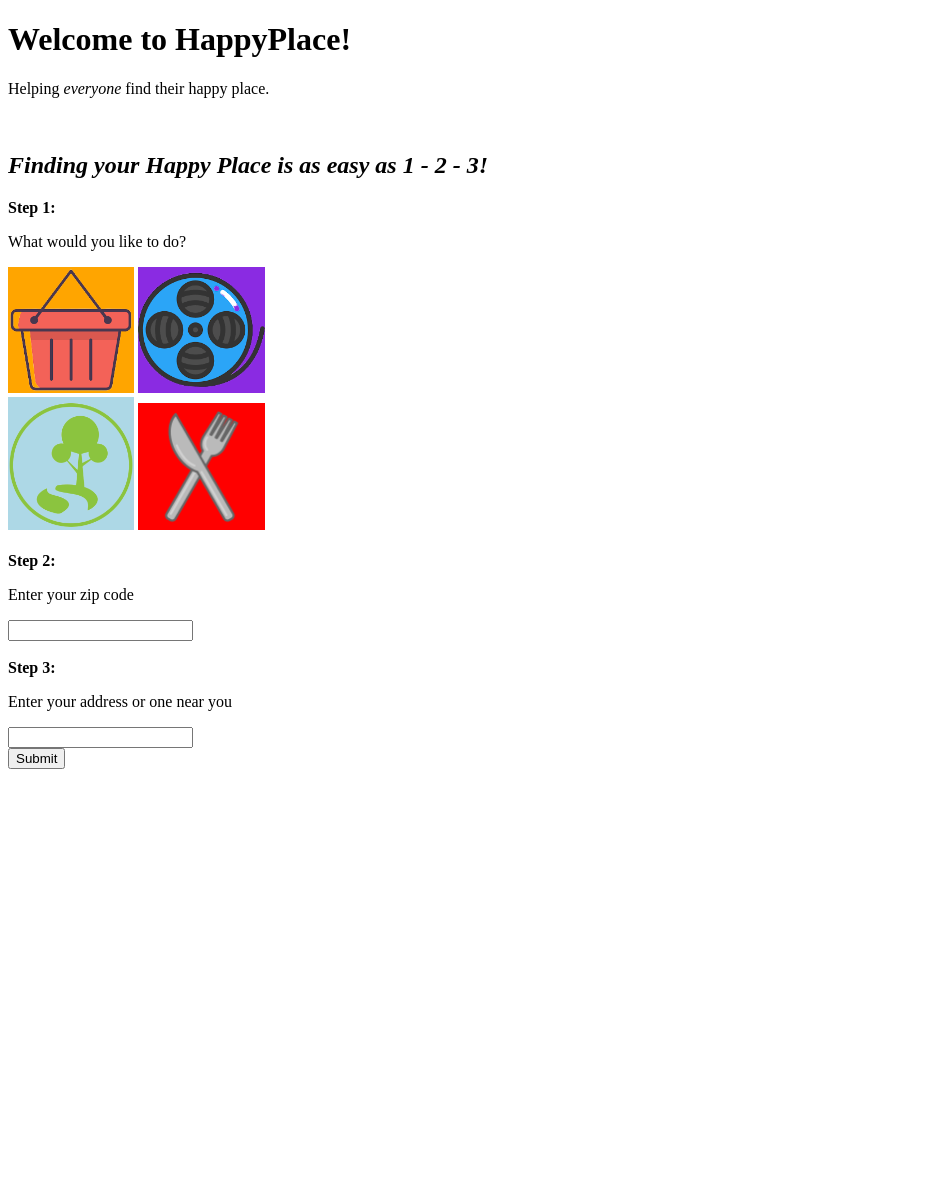
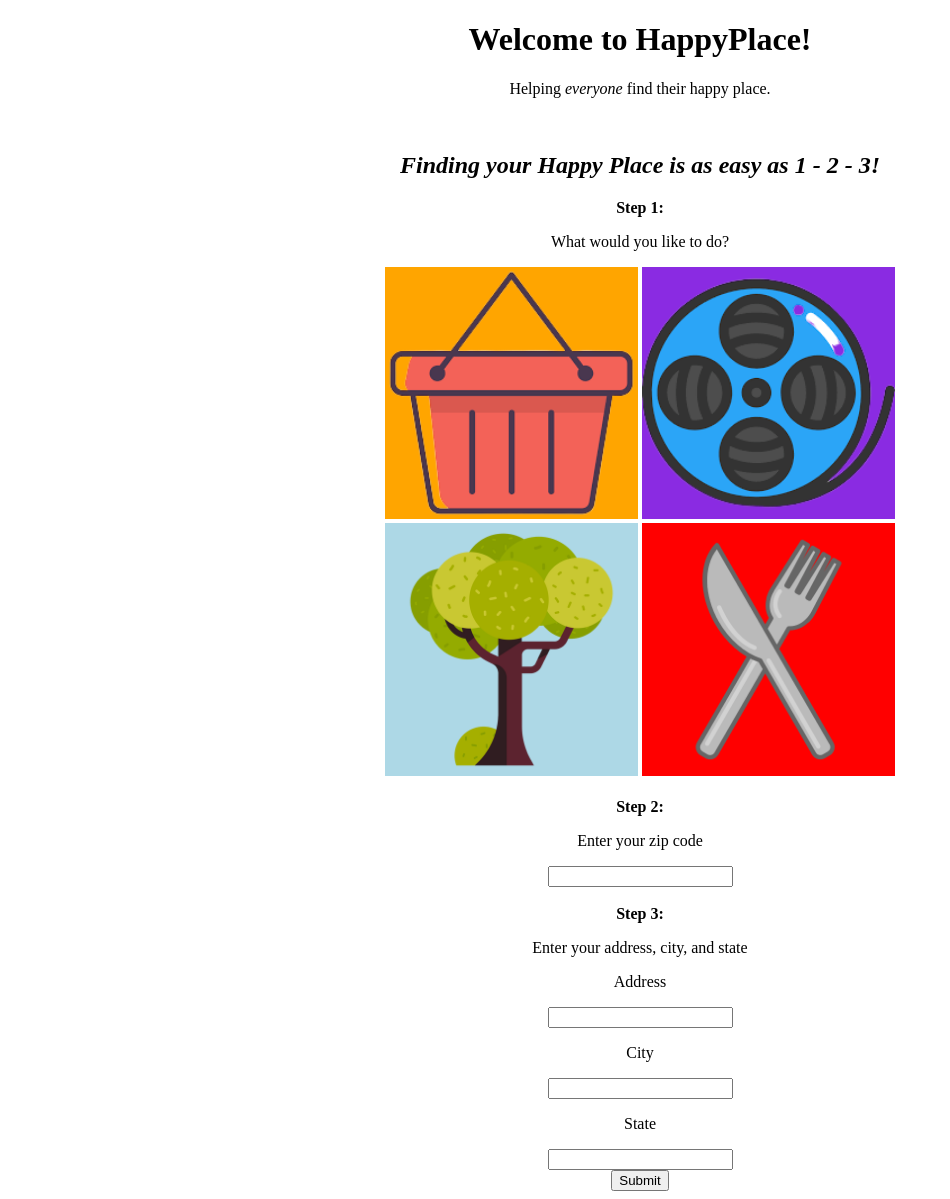
Before and after one commit to AlejandroCabrera18/my_git_project, a Python web app: template templates/mainpage.html in a window 1280 px wide. Shown: the whole page, without its empty margins (0-950 px from the left). Before the commit the page ends 769 px from the top, so only its background shows below. Run offline with Jinja, Linux system fonts and the light colour scheme; the template is opened without the code that fills it, so the values that code supplies are empty.

Commit message:
Aug 2 9:46pm

```diff
--- a/main.py
+++ b/main.py
@@ -25,11 +25,15 @@ class ResultsPage(webapp2.RequestHandler):
         zip_code = self.request.get("zip_code")
         address = self.request.get("address")
         activity = self.request.get("activity")
+        state = self.request.get("state")
+        city = self.request.get("city")
         data = Search(zip_code=zip_code,address=address,activity=activity)
         search_data = {
             "address": address,
             "zip_code":zip_code,
-            "activity": activity
+            "activity": activity,
+            "state": state,
+            "city": city
         }
         self.response.write(result_template.render(search_data))
 
--- a/static/welcome.css
+++ b/static/welcome.css
@@ -1,28 +1,29 @@
 #slogan{
   font-style:italic;
+  font-size: 150%;
 }
 #form{
   background-color: white;
 }
 #movies{
   background-color: #8A2BE2;
-  width:10%;
-  height:10%;
+  width:20%;
+  height:20%;
 }
 #shops{
   background-color: orange;
-  width:10%;
-  height:10%;
+  width:20%;
+  height:20%;
 }
 #restaurants{
   background-color: red;
-  width:10%;
-  height:10%;
+  width:20%;
+  height:20%;
 }
 #parks{
   background-color: lightblue;
-  width:10%;
-  height:10%;
+  width:20%;
+  height:20%;
 }
 
 label.image-radio input[type=radio] {
--- a/templates/mainpage.html
+++ b/templates/mainpage.html
@@ -7,7 +7,7 @@
   </head>
   <body>
     <form id="form" method = POST action = "/results">
-      <h1>Welcome to HappyPlace!</h1>
+      <center><h1>Welcome to HappyPlace!</h1>
       <p>Helping <i> everyone </i> find their happy place.</p>
       <br>
       <h2 id="slogan">Finding your Happy Place is as easy as 1 - 2 - 3!</h2>
@@ -17,7 +17,7 @@
           <p> What would you like to do? </p>
            <label class="image-radio"><input type="radio" name="activity" value="shops" > <img id = "shops" src=static/shop_icon-removebg-preview.png></label>
            <label class="image-radio"><input type="radio" name="activity" value="movies"> <img id = "movies" src=static/Film_Reel-removebg-preview.png></label><br>
-           <label class="image-radio"><input type="radio" name="activity" value="parks"><img id = "parks" src=static/Park_Icon-removebg-preview.png></label>
+           <label class="image-radio"><input type="radio" name="activity" value="parks"><img id = "parks" src=static/Tree.png></label>
            <label class="image-radio"><input type="radio" name="activity" value="restaurants"> <img id = "restaurants" src=static/Last_Food.png></label>
 
         </div>
@@ -32,12 +32,17 @@
         <div>
           <b>Step 3: </b>
           <br>
-          <p> Enter your address or one near you</p>
+          <p> Enter your address, city, and state</p>
+            <p>Address</p>
             <input type = "text" name = "address" value = "" checked><br>
+            <p>City</p>
+            <input type = "text" name = "city" value = "" checked><br>
+            <p>State</p>
+            <input type = "text" name = "state" value = "" checked><br>
         </div>
           <input type = "submit" value = "Submit">
         </div>
         <br>
-    </form>
+    </form></center>
   </body>
   </html>
--- a/templates/result.html
+++ b/templates/result.html
@@ -12,9 +12,13 @@
    width=45%
    height=70%
    frameborder="0" style="border:0"
-   src="https://www.google.com/maps/embed/v1/search?key=AIzaSyBbnOeH6Iliw4rR0bgMfJx7gZ3PtGkN3Sg&q={{activity}}+near+{{address}}+{{zip_code}}" allowfullscreen>
+   src="https://www.google.com/maps/embed/v1/search?key=AIzaSyBbnOeH6Iliw4rR0bgMfJx7gZ3PtGkN3Sg&q={{activity}}+near+{{address}},{{city}},{{state}}+{{zip_code}}" allowfullscreen>
 
   </iframe>
    </div>
+   <div>
+     <form action="https://happy-place-248517.appspot.com/">
+    <input type="submit" value="Return?" />
+    </form>
  </body>
 </html>
```
Also changed, not shown: static/Tree.png (added), static/mountains.jpeg (added), static/water.png (added), 1 other file.
